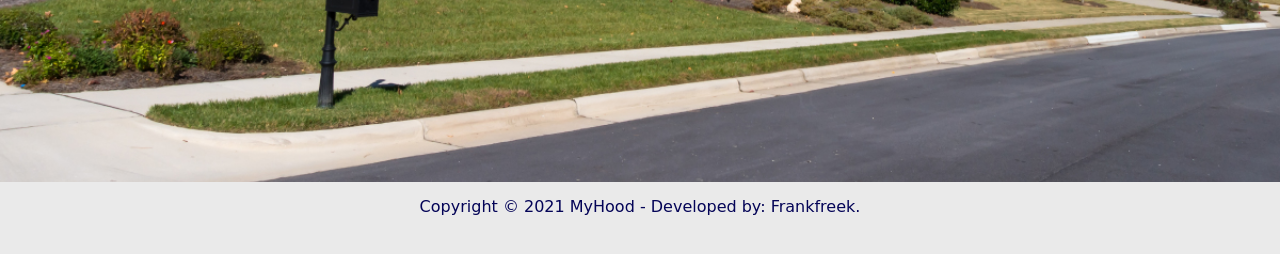
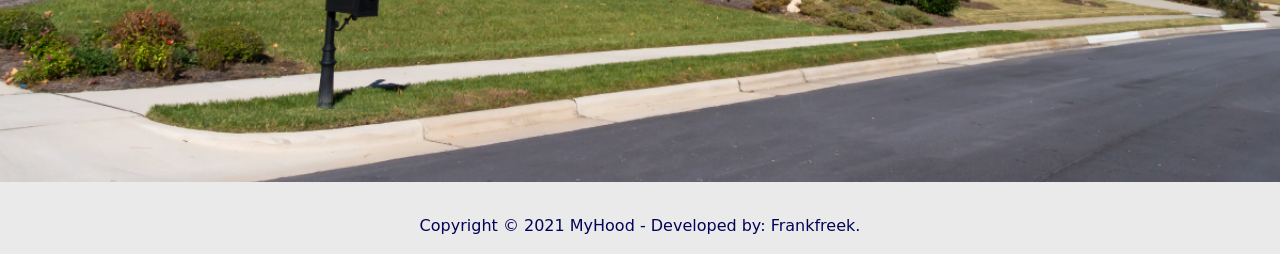
Before and after one commit to MutuaFranklin/MyHood, a Django app: template myhoodApp/templates/myhood/index.html in a window 1280 px wide. Shown: the part 694-948 px from the top of the page. Before the commit the page ends 909 px from the top, so only its background shows below. Run offline with Django 3.2, Linux system fonts and the light colour scheme; the template is opened without the code that fills it, so the values that code supplies are empty; some libraries are stand-ins or nearby versions; some web fonts are replaced.

```diff
--- a/static/css/styles.css
+++ b/static/css/styles.css
@@ -550,7 +550,7 @@ body .fc-widget-header a {
 }
 
 #respofooter{
-    margin-top: 1%;
+    margin-top: 2rem;
     display: flex;
     justify-content: center;
     color: rgb(4, 4, 87);
```
